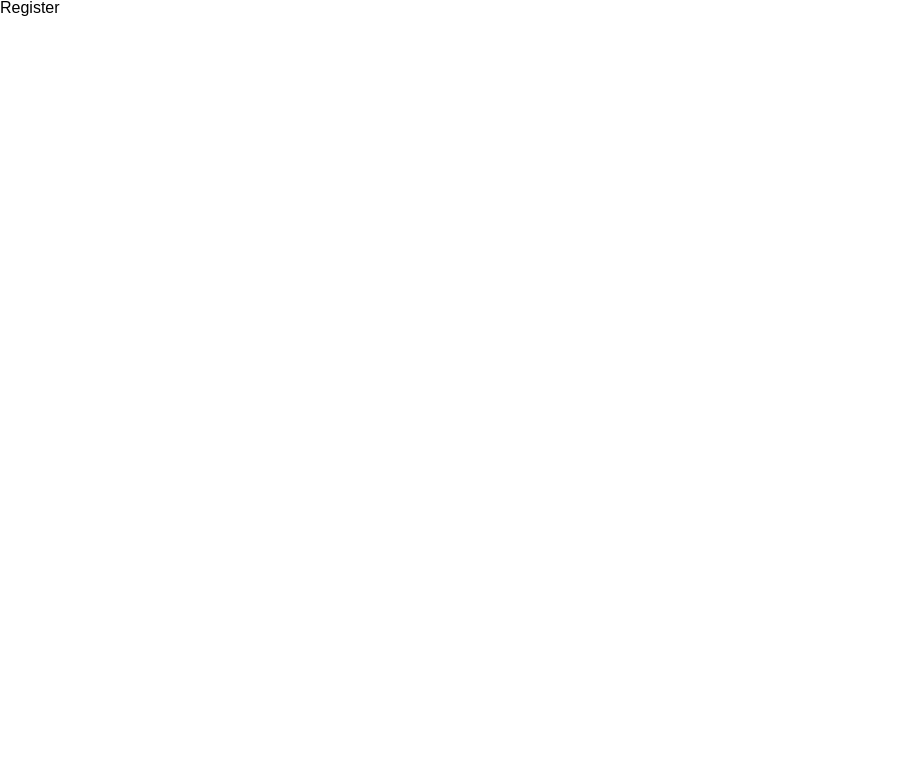
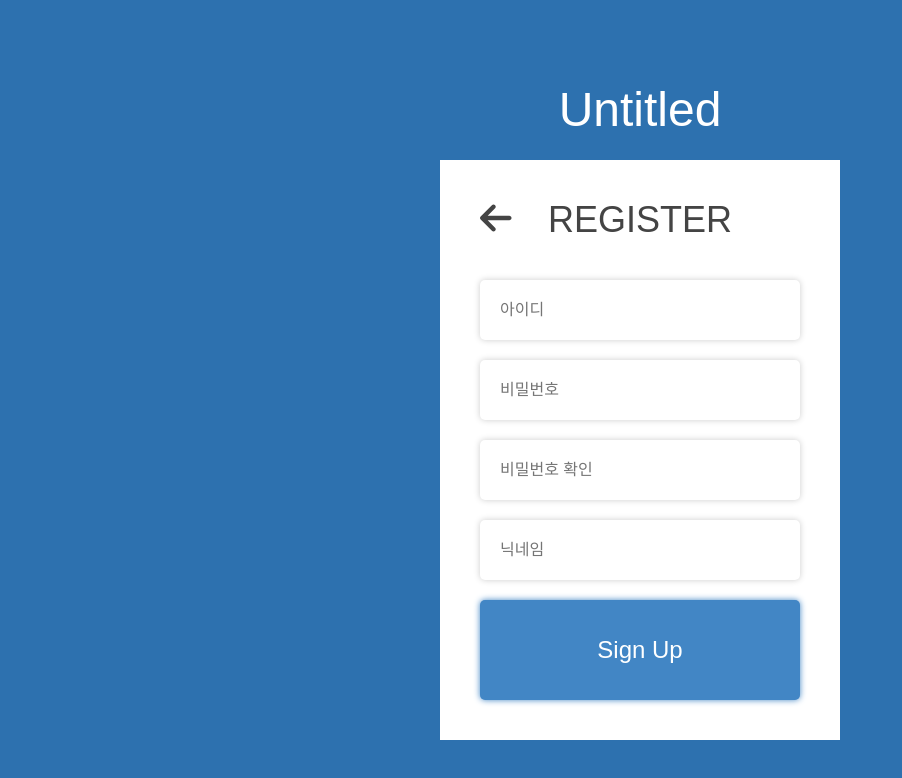
Before and after one commit to reality023/Untitled, a React (Create React App) app: page /register in a window 1280 px wide. Shown: the top 778 px of the page, without its empty margins (0-902 px from the left). Built offline with nearby package versions, Linux system fonts and the light colour scheme; a web font is replaced by a local one.

Commit message:
Login, Main, Register 레이아웃 구성 완료

```diff
--- a/src/routes/Login.js
+++ b/src/routes/Login.js
@@ -1,7 +1,110 @@
+import styled from 'styled-components';
+
 function Login() {
     return (
-        <div>Login</div>
+        <Container>
+            <Box>
+                <Title>Untitled</Title>
+                <LoginBox>
+                    <Subject>LOGIN</Subject>
+                    <LoginForm>
+                        <input type="text" placeholder="아이디" />
+                        <input type="text" placeholder="비밀번호" />
+                        <button>Sign In</button>
+                    </LoginForm>
+                    <NeedSignUp>
+                        Don’t have any account?
+                        <span>Sign Up</span>
+                    </NeedSignUp>
+                </LoginBox>
+            </Box>
+        </Container>
     );
 }
 
+const Container = styled.div`
+    display: flex;
+    width: 100%;
+    height: 100vh;
+    background-color: ${props => props.theme.bgColor.blue};
+    justify-content: center;
+    align-items: center;
+`;
+
+const Box = styled.div`
+    width: 400px;
+    height: 570px;
+`;
+
+const Title = styled.div`
+    width: 100%;
+    height: 100px;
+    line-height: 100px;
+    font-size: 48px;
+    text-align: center;
+    color: #FFFFFF;
+`;
+
+const Subject = styled.div``;
+const LoginForm = styled.div``;
+const LoginBox = styled.div`
+    width: 100%;
+    height: 470px;
+    background-color: #FFFFFF;
+    display: flex;
+    flex-direction: column;
+    align-items: center;
+
+    ${Subject} {
+        font-size: 36px;
+        line-height: 120px;
+        color: #444444;
+    }
+
+    ${LoginForm} {
+        display: flex;
+        flex-direction: column;
+        width: 100%;
+        padding: 0px 40px;
+
+        input {
+            width: 100%;
+            height: 60px;
+            padding: 10px 20px;
+            border-radius: 5px;
+            border: none;
+            box-shadow: 0px 0px 6px 0px #ccc;
+            font-size: 16px;
+            color: #444444;
+        }
+
+        input + input {
+            margin-top: 20px;
+        }
+
+        button {
+            margin-top: 20px;
+            width: 100%;
+            height: 100px;
+            border: none;
+            background-color: ${props => props.theme.color.blue};
+            color: #FFFFFF;
+            border-radius: 5px;
+            font-size: 24px;
+            box-shadow: 0px 0px 6px 0px ${props => props.theme.color.blue};
+        }
+    }
+`;
+
+const NeedSignUp = styled.div`
+    margin-top: 30px;
+    color: #999999;
+
+    span {
+        margin-left: 10px;
+        text-decoration: underline;
+        color: #4186C5;
+    }
+`;
+
 export default Login;
--- a/src/routes/Main.js
+++ b/src/routes/Main.js
@@ -1,7 +1,168 @@
+import { faHeart, faPlus, faRightToBracket } from "@fortawesome/free-solid-svg-icons";
+import { FontAwesomeIcon } from "@fortawesome/react-fontawesome";
+import styled, { css } from "styled-components";
+
 function Main() {
     return (
-        <div>Main</div>
+        <Container>
+            <ButtonGroup>
+                <Button>
+                    <FontAwesomeIcon icon={faPlus} />
+                    <span>글쓰기</span>
+                </Button>
+                <Button>
+                    <FontAwesomeIcon icon={faRightToBracket} />
+                    <span>로그인</span>
+                </Button>
+            </ButtonGroup>
+            <Box>
+                <Header>
+                    <Title>Untitled</Title>
+                </Header>
+                <Content>
+                    <CardList>
+                        <Card>
+                            <CardImage src="https://cdn.pixabay.com/photo/2022/04/13/15/40/amman-7130516_960_720.jpg" alt="" />
+                            <CardContent>
+                                <CardText>
+                                    <em>제목</em>
+                                    <p>내용</p>
+                                </CardText>
+                                <CardHeart isActive>
+                                    <FontAwesomeIcon icon={ faHeart } />
+                                    <span>+ 1</span>
+                                </CardHeart>
+                            </CardContent>
+                        </Card>
+                    </CardList>
+                </Content>
+            </Box>
+        </Container>
     );
 }
 
+const ButtonGroup = styled.div`
+    position: fixed;
+    bottom: 40px;
+    right: 40px;
+    width: 200px;
+    display: flex;
+    justify-content: space-between;
+`;
+
+const Button = styled.div`
+    width: 84px;
+    height: 84px;
+    font-size: 36px;
+    display: flex;
+    flex-direction: column;
+    justify-content: center;
+    align-items: center;
+    border-radius: 50%;
+    box-shadow: 0px 0px 6px 0px #cccccc;
+    color: ${props => props.theme.color.blue};
+
+    svg path {
+        fill: ${props => props.theme.color.blue};
+    }
+
+    span {
+        margin-top: 5px;
+        font-size: 12px;
+    }
+`;
+
+const Container = styled.div`
+    display: flex;
+    justify-content: center;
+`;
+
+const Box = styled.div`
+    width: 500px;
+    display: flex;
+    flex-direction: column;
+    align-items: center;
+`;
+
+const Title = styled.h1``;
+const Header = styled.div`
+    ${Title} {
+        font-size: 48px;
+        line-height: 150px;
+        color: ${props => props.theme.color.black};
+    }
+`;
+
+const CardList = styled.ul``;
+const Card = styled.li``;
+const Content = styled.div`
+    width: 100%;
+    display: flex;
+    flex-direction: column;
+
+    ${CardList} {
+        width: 100%;
+        padding-bottom: 100px;
+        ${Card} {
+            width: inherit;
+            font-size: 0;
+            box-shadow: 0px 0px 6px 0px #ddd;
+            border-radius: 10px;
+            overflow: hidden;
+        }
+
+        ${Card} + ${Card} {
+            margin-top: 40px;
+        }
+    }
+`;
+
+const CardImage = styled.img`
+    width: 100%;
+`;
+
+const CardContent = styled.div`
+    font-size: initial;
+    padding: 30px;
+    display: flex;
+`;
+
+const CardText = styled.div`
+    width: 100%;
+    em {
+    display: block;
+    font-size: 24px;
+    height: 40px;
+    }
+
+    p {
+        font-size: 16px;
+    }
+`;
+
+const CardHeart = styled.div`
+    flex-shrink: 0;
+    padding: 0 10px;
+    display: flex;
+    flex-direction: column;
+    justify-content: center;
+    align-items: center;
+    font-size: 30px;
+
+    svg path {
+        fill: ${props => props.theme.color.grey};
+    }
+
+    span {
+        margin-top: 10px;
+        font-size: 16px;
+    }
+
+    ${props => props.isActive && css`
+        svg path {
+            fill: ${props => props.theme.color.red}
+        }
+    `}
+`;
+
 export default Main;
--- a/src/routes/Register.js
+++ b/src/routes/Register.js
@@ -1,7 +1,112 @@
+import styled from 'styled-components';
+import { FontAwesomeIcon } from '@fortawesome/react-fontawesome';
+import { faArrowLeft } from '@fortawesome/free-solid-svg-icons';
+
 function Register() {
     return (
-        <div>Register</div>
+        <Container>
+            <Box>
+                <Title>Untitled</Title>
+                <LoginBox>
+                    <BackIcon>
+                        <FontAwesomeIcon icon={faArrowLeft} />
+                    </BackIcon>
+                    <Subject>REGISTER</Subject>
+                    <LoginForm>
+                        <input type="text" placeholder="아이디" />
+                        <input type="text" placeholder="비밀번호" />
+                        <input type="text" placeholder="비밀번호 확인" />
+                        <input type="text" placeholder="닉네임" />
+                        <button>Sign Up</button>
+                    </LoginForm>
+                </LoginBox>
+            </Box>
+        </Container>
     );
 }
 
+const Container = styled.div`
+    display: flex;
+    width: 100%;
+    height: 100vh;
+    background-color: ${props => props.theme.bgColor.blue};
+    justify-content: center;
+    align-items: center;
+`;
+
+const Box = styled.div`
+    width: 400px;
+    height: 680px;
+`;
+
+const Title = styled.div`
+    width: 100%;
+    height: 100px;
+    line-height: 100px;
+    font-size: 48px;
+    text-align: center;
+    color: #FFFFFF;
+`;
+
+const BackIcon = styled.div``;
+const Subject = styled.div``;
+const LoginForm = styled.div``;
+const LoginBox = styled.div`
+    width: 100%;
+    height: 580px;
+    background-color: #FFFFFF;
+    display: flex;
+    flex-direction: column;
+    align-items: center;
+    position: relative;
+
+    ${BackIcon} {
+        font-size: 36px;
+        position: absolute;
+        left: 40px;
+        top: 40px;
+        color: #444444;
+    }
+
+    ${Subject} {
+        font-size: 36px;
+        line-height: 120px;
+        color: #444444;
+    }
+
+    ${LoginForm} {
+        display: flex;
+        flex-direction: column;
+        width: 100%;
+        padding: 0px 40px;
+
+        input {
+            width: 100%;
+            height: 60px;
+            padding: 10px 20px;
+            border-radius: 5px;
+            border: none;
+            box-shadow: 0px 0px 6px 0px #ccc;
+            font-size: 16px;
+            color: #444444;
+        }
+
+        input + input {
+            margin-top: 20px;
+        }
+
+        button {
+            margin-top: 20px;
+            width: 100%;
+            height: 100px;
+            border: none;
+            background-color: ${props => props.theme.color.blue};
+            color: #FFFFFF;
+            border-radius: 5px;
+            font-size: 24px;
+            box-shadow: 0px 0px 6px 0px ${props => props.theme.color.blue};
+        }
+    }
+`;
+
 export default Register;
```
